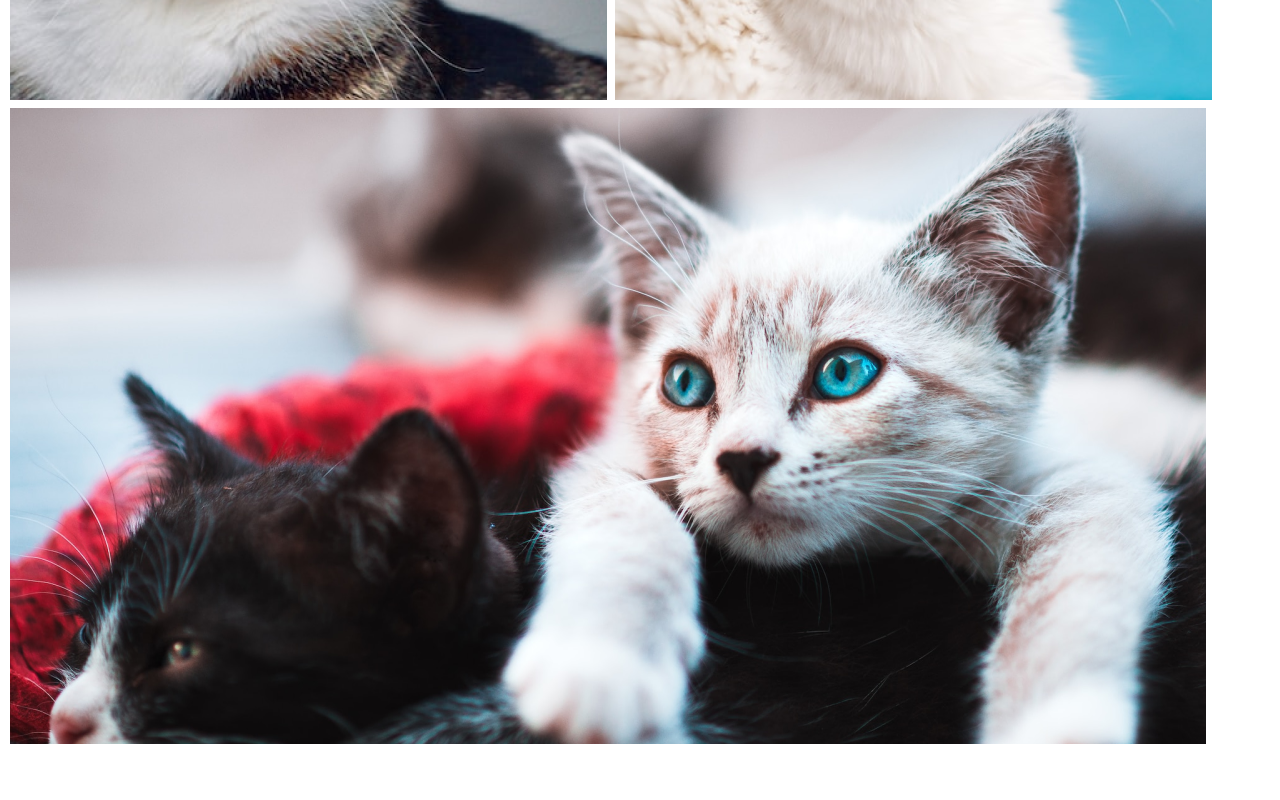
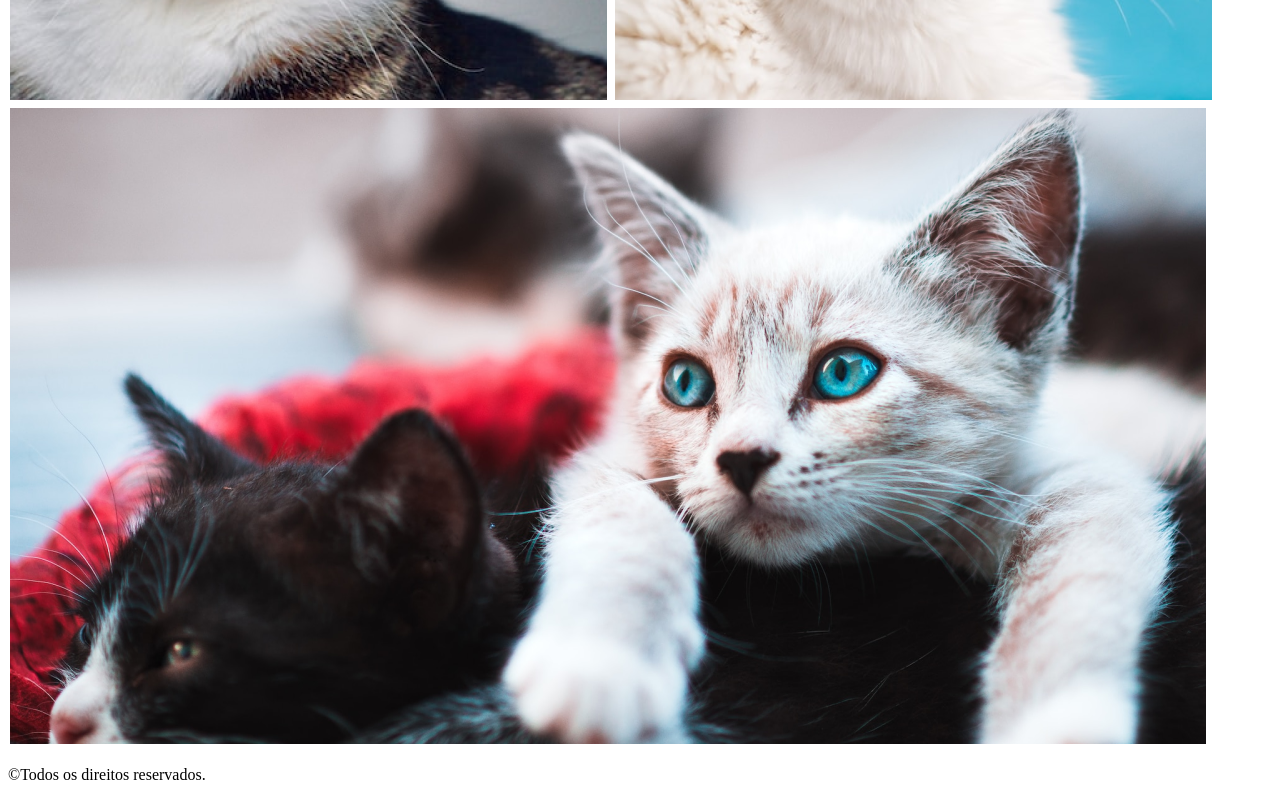
Before and after one commit to Anny4lves/ProjetoGatinho, a plain HTML site: page index.html in a window 1280 px wide. Shown: the part 3140-3940 px from the top of the page. Before the commit the page ends 3906 px from the top, so only its background shows below. Drawn offline with Linux system fonts and the light colour scheme.

Commit message:
Update index.html

```diff
--- a/index.html
+++ b/index.html
@@ -49,7 +49,7 @@
 
         <footer>
             <div class="container">
-                <p class="Todos os direitos reservados." &copy; </p>
+                <p class="direitos">&copy;Todos os direitos reservados.</p>
             </div>
 
         </footer>
```
